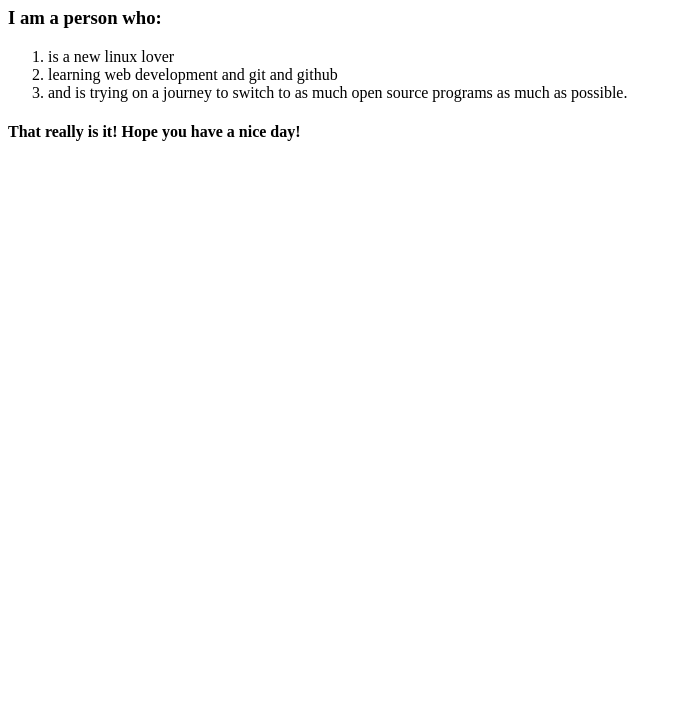
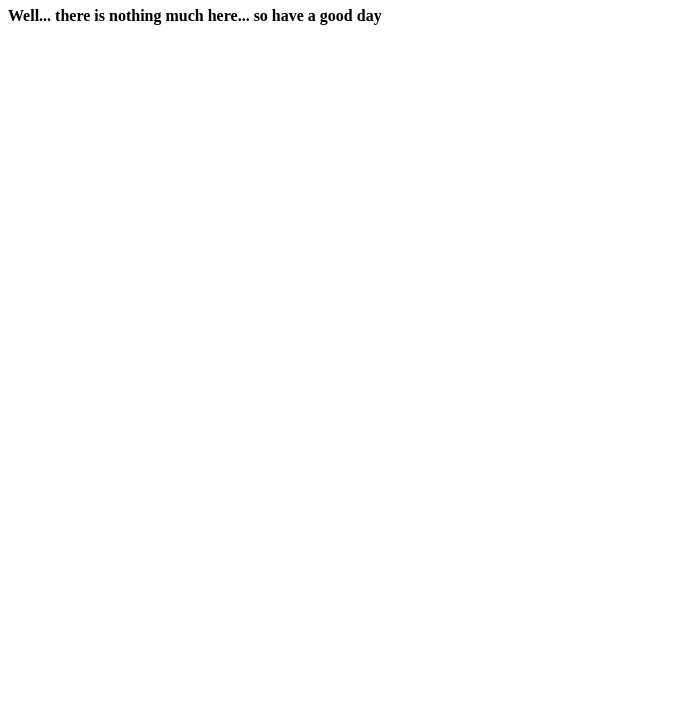
Before and after one commit to kanfo/kanfo.github.io, a plain HTML site: page index.html in a window 1280 px wide. Shown: the part 73-800 px from the top of the page, without its empty margins (0-678 px from the left). Drawn offline with Linux system fonts and the light colour scheme.

Commit message:
Update index.html

```diff
--- a/index.html
+++ b/index.html
@@ -8,12 +8,6 @@
 </head>
 <body>
     <h1>Kanfo's official site</h1>
-    <h3>I am a person who:</h3>
-    <ol>
-	    <li>is a new linux lover</li>
-	    <li>learning web development and git and github</li>
-	    <li>and is trying on a journey to switch to as much open source programs as much as possible.</li>
-    </ol>
-    <h4>That really is it! Hope you have a nice day!<h4>
+    <h4>Well... there is nothing much here... so have a good day<h4>
 </body>
 </html>
```
